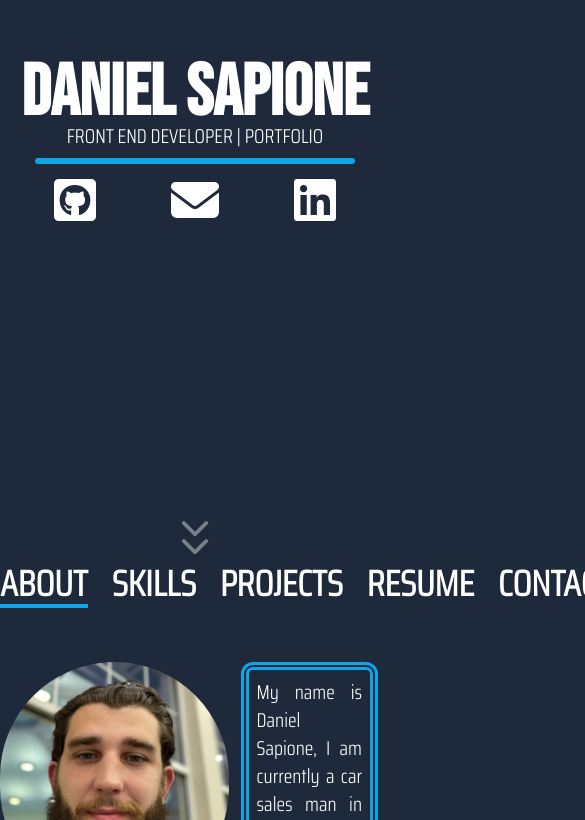
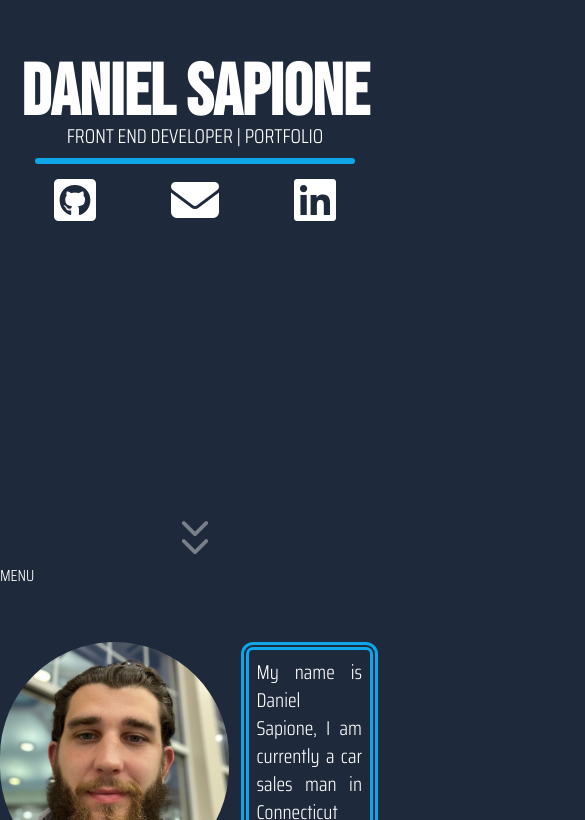
Before and after one commit to dsapione/Portfolio, a React (Create React App) app: page / in a window 390 px wide. Shown: the part 280-1100 px from the top of the page, 585 px wide, since content can reach past the window. Built offline with nearby package versions, Linux system fonts and the light colour scheme.

Commit message:
working on navbar for responsive design

```diff
--- a/src/App.js
+++ b/src/App.js
@@ -1,5 +1,5 @@
 import './App.css';
-import React from 'react';
+import { React, useState } from 'react';
 import { Route, Routes } from 'react-router-dom';
 import Header from './components/header';
 import Nav from './components/nav';
@@ -12,10 +12,12 @@ import Footer from './components/footer';
 
 function App() {
 
+	const [selectedItem, setSelectedItem] = useState("MENU");
+
   return (
 		<>
 			<Header/>
-			<Nav/>
+			<Nav selectedItem={selectedItem} setSelectedItem={setSelectedItem}/>
 			<Routes>
 				<Route path='/' element={<About/>}/>
 				<Route path='/skills' element={<Skills/>}/>
--- a/src/components/nav/index.js
+++ b/src/components/nav/index.js
@@ -1,7 +1,8 @@
 import React from 'react';
 import { NavLink } from 'react-router-dom';
+import { Dropdown } from 'react-bootstrap'
 
-function Nav () {
+function Nav (props) {
 
 	const pages = [
 		{
@@ -28,19 +29,37 @@ function Nav () {
 
 	return (
 		// nav bar on the left of the screen
-		<aside id="aside" className='sm:flex sm:justify-center md:m-3 lg:float-left text-4xl font-bold lg:w-max lg:m-4'>
-			<nav>
-				<ul className="flex lg:flex-col items-center gap-6">
+		// <aside id="aside" className='sm:flex sm:justify-center md:m-3 lg:float-left text-4xl font-bold lg:w-max lg:m-4'>
+		// 	<nav>
+		// 		<ul className="flex lg:flex-col items-center gap-6">
+		// 			{pages.map(page => (
+		// 				<li>
+		// 					<NavLink to={page.link} end={true} key={page.name} className={({ isActive }) => (isActive ? 'active' : 'inactive')}>
+		// 						<h2> {page.name} </h2>
+		// 					</NavLink>
+		// 				</li>
+		// 			))}
+		// 		</ul>
+		// 	</nav>
+		// </aside>
+
+		<Dropdown>
+			<Dropdown.Toggle variant="link" id="dropdown-basic">
+				{props.selectedItem}
+			</Dropdown.Toggle>
+				<Dropdown.Menu>
 					{pages.map(page => (
-						<li>
-							<NavLink to={page.link} end={true} key={page.name} className={({ isActive }) => (isActive ? 'active' : 'inactive')}>
-								<h2> {page.name} </h2>
-							</NavLink>
-						</li>
+						<Dropdown.Item
+							as={NavLink}
+							to={page.link}
+							end={true}
+							onClick={() => props.setSelectedItem(page.name)}
+							key={page.name}
+							className={({ isActive }) => (isActive ? 'active' : 'inactive')}
+							>{page.name}</Dropdown.Item>
 					))}
-				</ul>
-			</nav>
-		</aside>
+				</Dropdown.Menu>
+		</Dropdown>
 	);
 };
 
```
